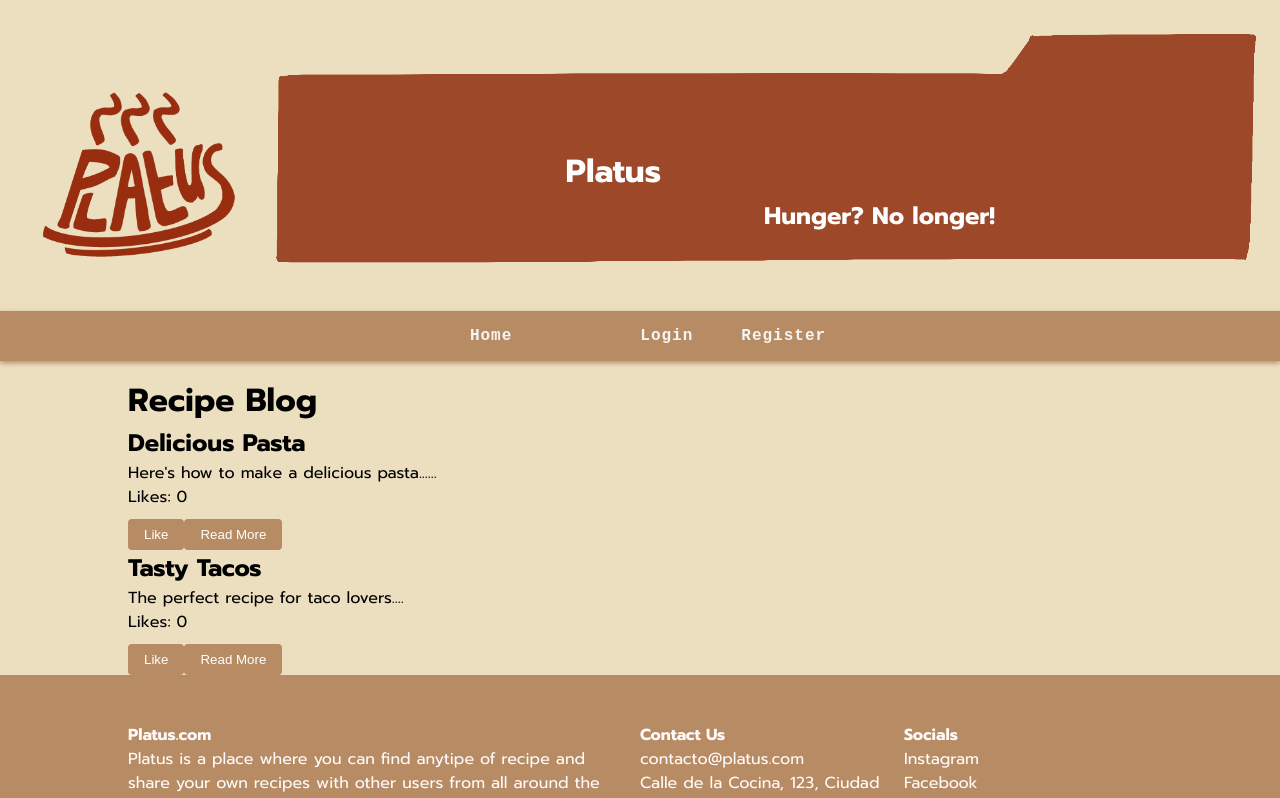
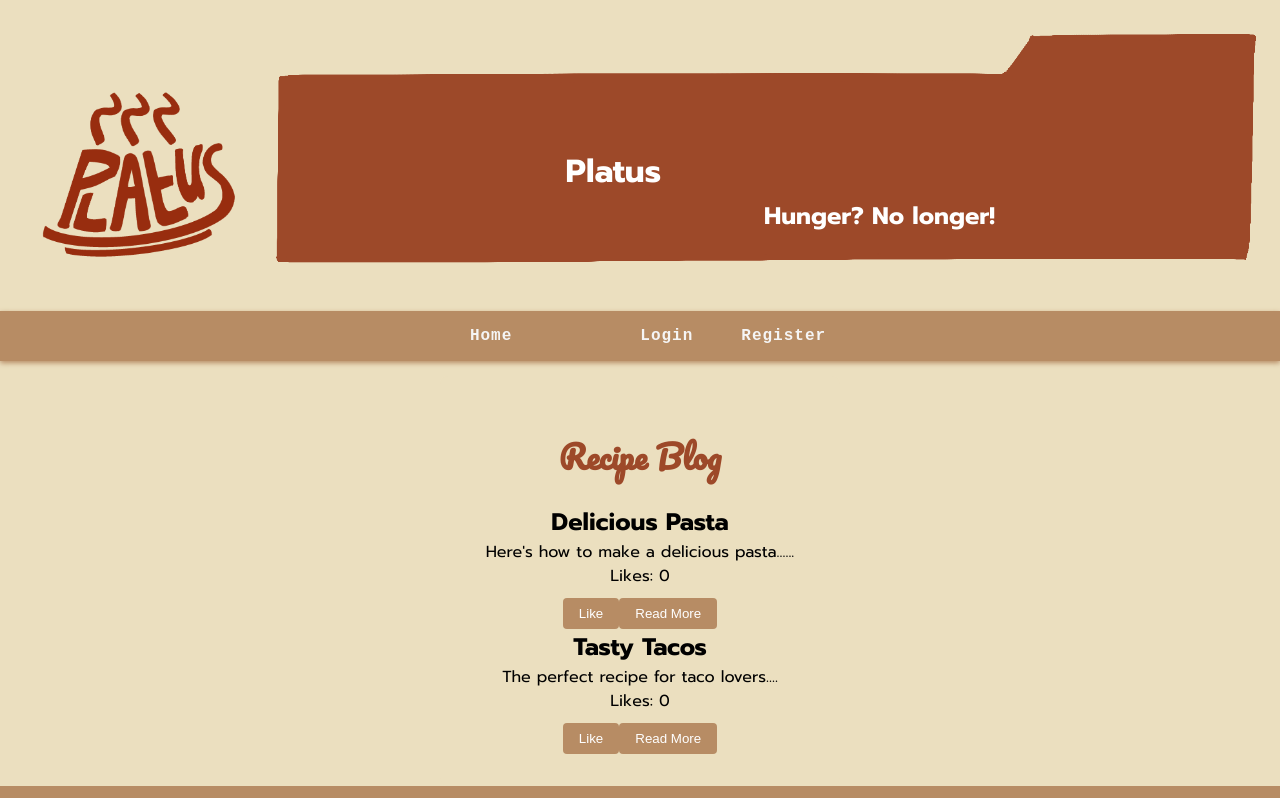
Before and after one commit to Fernandamenass/FinalWeb, a React (Create React App) app in the folder platus/: page /Blog in a window 1280 px wide. Shown: the top 798 px of the page. Built offline with nearby package versions, Linux system fonts and the light colour scheme.

Commit message:
Mas Diseno

```diff
--- a/platus/src/pages/Blog.jsx
+++ b/platus/src/pages/Blog.jsx
@@ -54,10 +54,11 @@
   };
 
   return (
-    <div>
-      <h1>Recipe Blog</h1>
+    <div className="login-container">
+      <div className="x-card">
+        <h1 className="titles">Recipe Blog</h1>
         {user && (
-        <Link to="/CreatePost" className="button">
+          <Link to="/CreatePost" className="x-button">
             Create New Post
           </Link>
         )}
@@ -76,11 +77,14 @@
                 Read More
               </button>
               {user?.username === post.author && (
-              <button onClick={() => handleDeletePost(post.id)}>Delete</button>
+                <button onClick={() => handleDeletePost(post.id)}>
+                  Delete
+                </button>
               )}
             </div>
           ))}
         </div>
       </div>
+    </div>
   );
 }
--- a/platus/src/pages/CreatePost.jsx
+++ b/platus/src/pages/CreatePost.jsx
@@ -25,8 +25,8 @@
   };
 
   return (
-    <div>
-      <h1>Create a New Post</h1>
+    <div className="login-container">
+      <h1 className="titles">Create a New Post</h1>
       <input
         type="text"
         placeholder="Title"
--- a/platus/src/styles/index.css
+++ b/platus/src/styles/index.css
@@ -452,7 +452,7 @@
   display: flex;
   justify-content: center;
   align-items: center;
-  min-height: 100vh;
+  min-height: 50vh;
   background-color: #ebdfbf;
 }
 
@@ -594,3 +594,30 @@
 .register-form button:hover {
   background-color: #d6c1a1;
 }
+
+.x-card {
+  background: #ebdfbf;
+  padding: 2rem;
+  border-radius: 8px;
+  width: 100%;
+  max-width: 400px;
+  text-align: center;
+}
+
+.x-button {
+  margin-top: 5em;
+  width: 100%;
+  padding: 0.75rem;
+  background-color: #b78c64;
+  color: white;
+  border: none;
+  border-radius: 4px;
+  font-size: 1rem;
+  cursor: pointer;
+  transition: background-color 0.3s;
+}
+
+.x-button:hover {
+  background-color: #ebdfbf;
+  color: #9d4929;
+}
```
Lines whose indentation alone changed are shown as unchanged.
